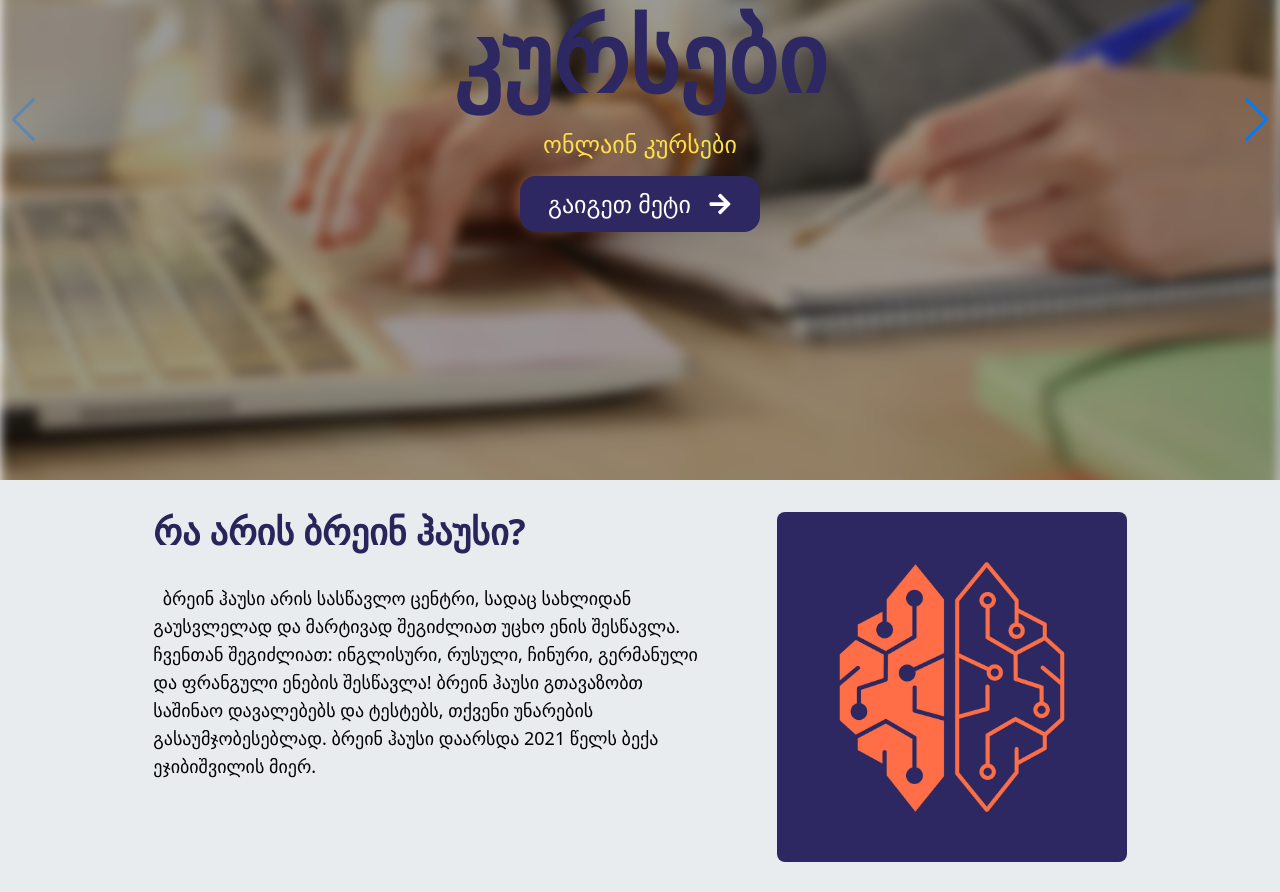
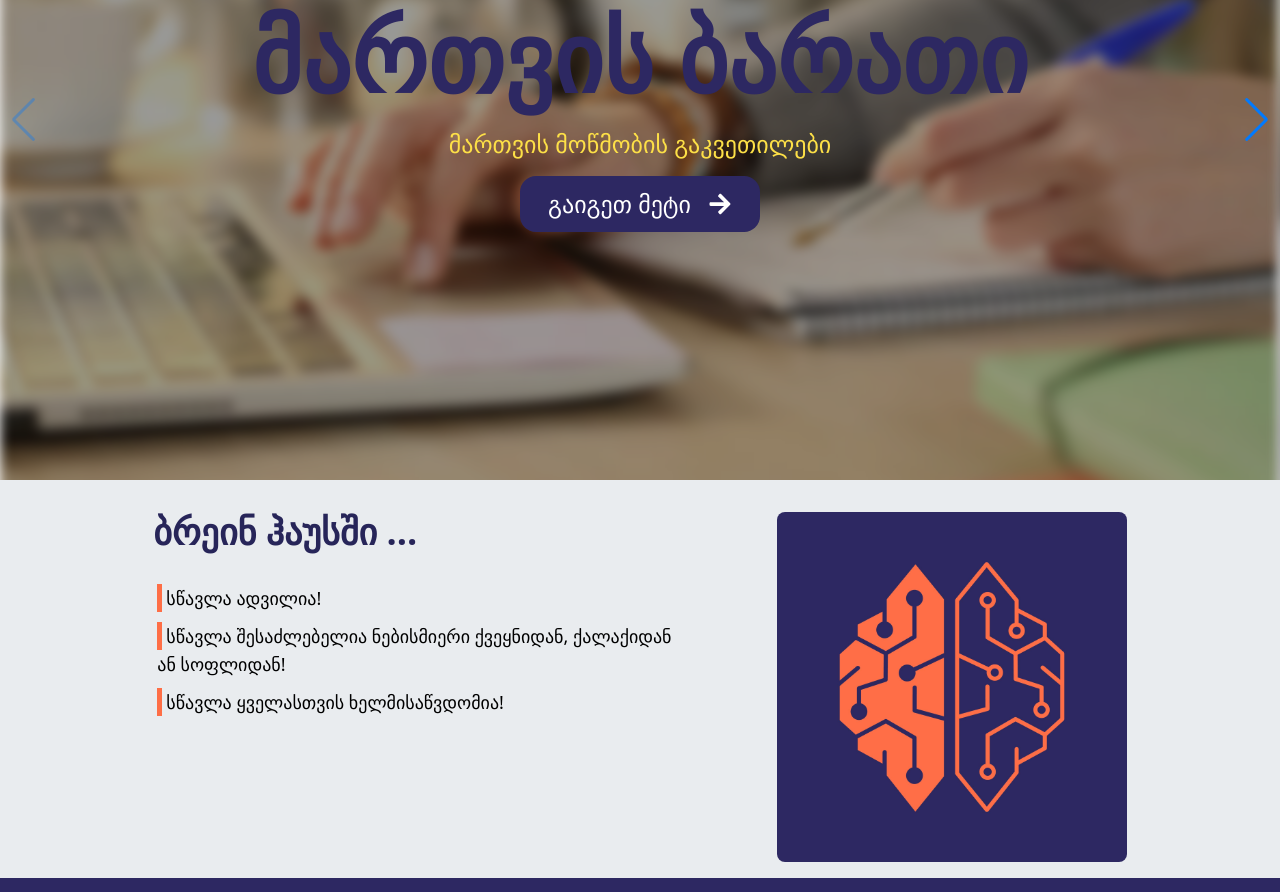
Before and after one commit to imgeorge1/Brain_House, a React (Vite) app in the folder client/: page / in a window 1280 px wide. Shown: the part 320-1212 px from the top of the page. Built offline with nearby package versions, Linux system fonts and the light colour scheme.

Commit message:
changed small things

```diff
--- a/client/src/components/main/Main.tsx
+++ b/client/src/components/main/Main.tsx
@@ -1,30 +1,8 @@
 import BrainHouse from "../../assets/newlogofull.png";
-import Light from "../../assets/lightbulb1.png";
 
 const Main = () => {
   return (
     <main className="w-full mt-4 items-center px-4 md:px-20">
-
-      <div className="flex flex-col md:flex-row justify-evenly mt-8">
-        <div className="">
-          <h2 className="text-4xl font-semibold main-text font-roboto">
-            რა არის ბრეინ ჰაუსი?
-          </h2>
-          <p className="text-lg mt-8 max-w-[550px] main-desc font-roboto">
-            &nbsp; ბრეინ ჰაუსი არის სასწავლო ცენტრი, სადაც სახლიდან გაუსვლელად
-            და მარტივად შეგიძლიათ უცხო ენის შესწავლა. ჩვენთან შეგიძლიათ:
-            ინგლისური, რუსული, ჩინური, გერმანული და ფრანგული ენების შესწავლა!
-            ბრეინ ჰაუსი გთავაზობთ საშინაო დავალებებს და ტესტებს, თქვენი უნარების
-            გასაუმჯობესებლად. ბრეინ ჰაუსი დაარსდა 2021 წელს ბექა ეჯიბიშვილის
-            მიერ.
-          </p>
-        </div>
-        <img
-          className="w-full h-full md:max-w-[350px] main-img rounded-lg mt-8 md:mt-0"
-          src={BrainHouse}
-          alt="Brain House logo"
-        />
-      </div>
       <div className="flex flex-col md:flex-row justify-evenly mt-8">
         <div className="">
           <h2 className="text-4xl font-semibold main-text font-roboto">
@@ -36,20 +14,14 @@ const Main = () => {
               სწავლა შესაძლებელია ნებისმიერი ქვეყნიდან, ქალაქიდან ან სოფლიდან!
             </li>
             <li className="li-item font-roboto">
-              მოსწავლე შეიძლება იყოს 13-დან 60 წლამდე!
-            </li>
-            <li className="li-item font-roboto">
               სწავლა ყველასთვის ხელმისაწვდომია!
-            </li>
-            <li className="li-item font-roboto">
-              მოსწავლეებს აქვთ საშინაო დავალებები და ტესტები!
             </li>
           </ul>
         </div>
         <img
-          src={Light}
-          alt="newlogo"
-          className="md:max-w-[350px] h-full w-full main-img rounded-lg mb-4"
+          className="w-full h-full md:max-w-[350px] main-img rounded-lg mt-8 md:mt-0"
+          src={BrainHouse}
+          alt="Brain House logo"
         />
       </div>
     </main>
--- a/client/src/components/register/SignUp.tsx
+++ b/client/src/components/register/SignUp.tsx
@@ -135,7 +135,7 @@ const SignUp = () => {
           )}
         </div>
 
-        <div className="flex items-center justify-between">
+        <div className="flex items-center justify-between pb-4">
           <button
             type="submit"
             className={`font-bold py-2 px-4 rounded focus:outline-none focus:shadow-outline ${
@@ -148,9 +148,12 @@ const SignUp = () => {
             გაგზავნა
           </button>
         </div>
+        <Link to="/policy" className="text-blue-500 underline">
+          კონფიდენციალურობის პოლიტიკა
+        </Link>
         <div className="flex gap-5 items-center mt-5">
           <input
-            className="h-4 w-4 border border-gray-300 rounded-md bg-white checked:bg-blue-600 checked:border-transparent focus:outline-none focus:ring-2 focus:ring-offset-2 focus:ring-blue-500 transition duration-200 cursor-pointer"
+            className="h-4 w-4 border border-gray-300 rounded-md bg-white checked:bg-blue-600 checked:rotate-[360deg] checked:border-transparent focus:outline-none focus:ring-2 focus:ring-offset-2 focus:ring-blue-500 transition duration-300 cursor-pointer"
             type="checkbox"
             onChange={(e) => setIsCheckboxChecked(e.target.checked)}
           />
@@ -163,9 +166,6 @@ const SignUp = () => {
           </span>
         </div>
       </form>
-      <Link to="/policy" className="text-blue-500 underline">
-        კონფიდენციალურობის პოლიტიკა
-      </Link>
     </div>
   );
 };
--- a/client/src/components/slider/Slider.tsx
+++ b/client/src/components/slider/Slider.tsx
@@ -23,15 +23,17 @@ function Slider() {
         <div className="absolute inset-0 flex items-center justify-center">
           <div className=" flex flex-col gap-4 items-center ">
             <h2 className="text-5xl md:text-8xl font-semibold text-[#2D2862] font-roboto">
-              კურსები
+              მართვის ბარათი
             </h2>
             <p className="text-1xl md:text-2xl text-[#FDE047] mt-2 font-roboto">
-              ონლაინ კურსები
+              მართვის მოწმობის გაკვეთილები
             </p>
-            <button className=" font-roboto flex items-center justify-between w-[12rem] px-4 py-2 md:w-60 md:px-7 md:py-3 rounded-2xl bg-[#2D2862] text-xl  md:text-2xl text-white slider-button">
+            <a href="/tickets/21">
+              <button className="font-roboto flex items-center justify-between w-[12rem] px-4 py-2 md:w-60 md:px-7 md:py-3 rounded-2xl bg-[#2D2862] text-xl  md:text-2xl text-white slider-button">
                 გაიგეთ მეტი
                 <FaArrowRight />
               </button>
+            </a>
           </div>
         </div>
       </SwiperSlide>
@@ -52,6 +54,12 @@ function Slider() {
             <p className="text-1xl md:text-2xl text-[#FDE047] mt-2 font-roboto">
               ჩვენ ვასწავლით ონლაინ, უმარტივესი მეთოდებით
             </p>
+            <a href="/about">
+              <button className="font-roboto flex items-center justify-between w-[12rem] px-4 py-2 md:w-60 md:px-7 md:py-3 rounded-2xl bg-[#2D2862] text-xl  md:text-2xl text-white slider-button">
+                გაიგეთ მეტი
+                <FaArrowRight />
+              </button>
+            </a>
           </div>
         </div>
       </SwiperSlide>
@@ -71,10 +79,12 @@ function Slider() {
             <p className="text-lg md:text-2xl text-[#FDE047] mt-2 font-roboto">
               ახლა რეგისტრაცია ჩვენი საიტიდან შეგიძლიათ!
             </p>
+            <a href="/register">
               <button className="font-roboto flex items-center justify-between w-[12rem] px-4 py-2 md:w-60 md:px-6 md:py-3 rounded-2xl bg-[#2D2862] md:text-2xl text-white slider-button">
                 რეგისტრაცია
                 <FaPenToSquare />
               </button>
+            </a>
           </div>
         </div>
       </SwiperSlide>
```
Lines whose indentation alone changed are shown as unchanged.
